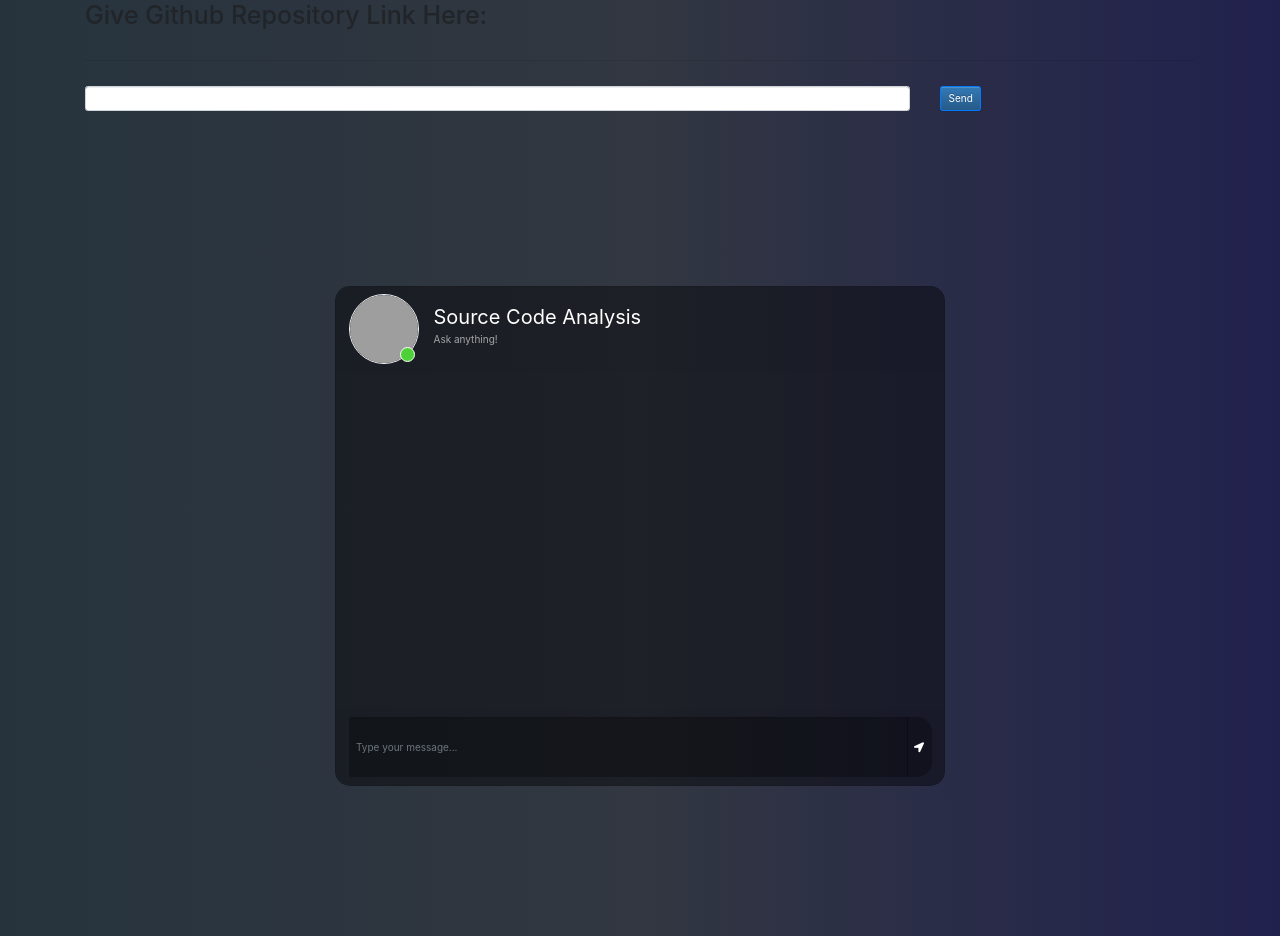
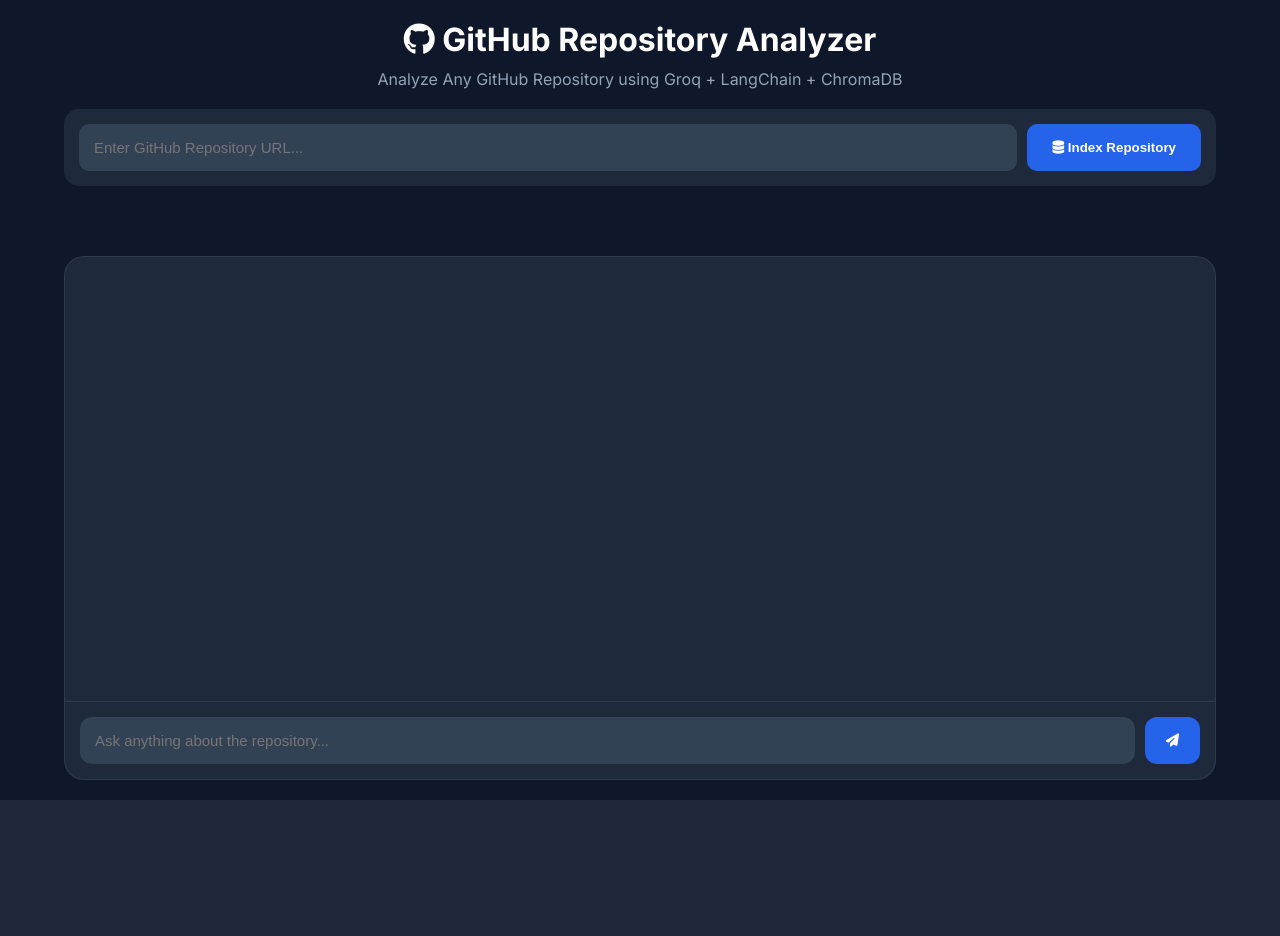
Before and after one commit to AKAK555/Realtime-Source-Code-Analyzer, a Flask app: page / in a window 1280 px wide. After the commit the page ends 800 px from the top, so only its background shows below. Run offline with Flask 3, Linux system fonts and the light colour scheme; some libraries are stand-ins or nearby versions; grey boxes are pictures that could not be loaded.

Commit message:
codebase updated

```diff
--- /dev/null
+++ b/static/app.js
@@ -0,0 +1,100 @@
+$(document).ready(function(){
+
+    $("#indexRepo").click(function(){
+
+        let repoUrl = $("#repo-url").val();
+
+        if(repoUrl.trim() === "")
+            return;
+
+        $("#repo-status")
+            .html(
+                "<span class='loading'>Indexing repository...</span>"
+            );
+
+        $.ajax({
+
+            type:"POST",
+
+            url:"/chatbot",
+
+            data:{
+                question:repoUrl
+            },
+
+            success:function(result){
+
+                $("#repo-status")
+                    .html(
+                        "<span class='success'>✓ Repository indexed successfully</span>"
+                    );
+
+            },
+
+            error:function(){
+
+                $("#repo-status")
+                    .html(
+                        "<span class='error'>Failed to index repository</span>"
+                    );
+            }
+        });
+
+    });
+
+    $("#chat-form").submit(function(e){
+
+        e.preventDefault();
+
+        let message = $("#message").val();
+
+        if(message.trim()==="")
+            return;
+
+        $("#chat-window").append(
+
+            `
+            <div class="message user">
+                ${message}
+            </div>
+            `
+        );
+
+        $("#message").val("");
+
+        $("#chat-window")
+            .scrollTop(
+                $("#chat-window")[0].scrollHeight
+            );
+
+        $.ajax({
+
+            type:"POST",
+
+            url:"/get",
+
+            data:{
+                msg:message
+            },
+
+            success:function(response){
+
+                $("#chat-window").append(
+
+                    `
+                    <div class="message bot">
+                        ${response}
+                    </div>
+                    `
+                );
+
+                $("#chat-window")
+                    .scrollTop(
+                        $("#chat-window")[0].scrollHeight
+                    );
+            }
+        });
+
+    });
+
+});
--- a/static/style.css
+++ b/static/style.css
@@ -1,223 +1,238 @@
-body,html{
-	height: 100%;
-	margin: 0;
-	background: rgb(44, 47, 59);
-    background: -webkit-linear-gradient(to right, rgb(40, 59, 34), rgb(54, 60, 70), rgb(32, 32, 43));
-	background: linear-gradient(to right, rgb(38, 51, 61), rgb(50, 55, 65), rgb(33, 33, 78));
+*{
+    margin:0;
+    padding:0;
+    box-sizing:border-box;
 }
 
-.chat{
-	margin-top: auto;
-	margin-bottom: auto;
+body{
+
+    background:#0f172a;
+
+    color:white;
+
+    font-family:'Inter',sans-serif;
+
+    height:100vh;
+
+    display:flex;
+
+    justify-content:center;
+
+    align-items:center;
 }
-.card{
-	height: 500px;
-	border-radius: 15px !important;
-	background-color: rgba(0,0,0,0.4) !important;
+
+.app-container{
+
+    width:90%;
+
+    max-width:1200px;
+
+    height:95vh;
+
+    display:flex;
+
+    flex-direction:column;
+
+    gap:20px;
 }
-.contacts_body{
-	padding:  0.75rem 0 !important;
-	overflow-y: auto;
-	white-space: nowrap;
+
+.header{
+
+    text-align:center;
 }
-.msg_card_body{
-	overflow-y: auto;
+
+.header h1{
+
+    font-size:2rem;
+
+    margin-bottom:10px;
 }
-.card-header{
-	border-radius: 15px 15px 0 0 !important;
-	border-bottom: 0 !important;
+
+.header p{
+
+    color:#94a3b8;
 }
-.card-footer{
-    border-radius: 0 0 15px 15px !important;
-	border-top: 0 !important;
+
+.repo-card{
+
+    display:flex;
+
+    gap:10px;
+
+    background:#1e293b;
+
+    padding:15px;
+
+    border-radius:15px;
 }
-.container{
-	align-content: center;
+
+.repo-card input{
+
+    flex:1;
+
+    padding:15px;
+
+    border:none;
+
+    border-radius:10px;
+
+    background:#334155;
+
+    color:white;
+
+    font-size:15px;
 }
-.search{
-	border-radius: 15px 0 0 15px !important;
-	background-color: rgba(0,0,0,0.3) !important;
-	border:0 !important;
-	color:white !important;
+
+.repo-card button{
+
+    background:#2563eb;
+
+    color:white;
+
+    border:none;
+
+    padding:15px 25px;
+
+    border-radius:10px;
+
+    cursor:pointer;
+
+    font-weight:600;
 }
-.search:focus{
-    box-shadow:none !important;
-    outline:0px !important;
+
+.repo-card button:hover{
+
+    background:#1d4ed8;
 }
-.type_msg{
-	background-color: rgba(0,0,0,0.3) !important;
-	border:0 !important;
-	color:white !important;
-	height: 60px !important;
-	overflow-y: auto;
+
+#repo-status{
+
+    min-height:30px;
+
+    font-weight:600;
 }
-	.type_msg:focus{
-	box-shadow:none !important;
-    outline:0px !important;
+
+.success{
+
+    color:#22c55e;
 }
-.attach_btn{
-	border-radius: 15px 0 0 15px !important;
-	background-color: rgba(0,0,0,0.3) !important;
-	border:0 !important;
-	color: white !important;
-	cursor: pointer;
+
+.error{
+
+    color:#ef4444;
 }
-.send_btn{
-	border-radius: 0 15px 15px 0 !important;
-	background-color: rgba(0,0,0,0.3) !important;
-	border:0 !important;
-	color: white !important;
-	cursor: pointer;
+
+.chat-card{
+
+    flex:1;
+
+    display:flex;
+
+    flex-direction:column;
+
+    background:#1e293b;
+
+    border-radius:20px;
+
+    overflow:hidden;
+
+    border:1px solid rgba(255,255,255,.08);
 }
-.search_btn{
-	border-radius: 0 15px 15px 0 !important;
-	background-color: rgba(0,0,0,0.3) !important;
-	border:0 !important;
-	color: white !important;
-	cursor: pointer;
+
+#chat-window{
+
+    flex:1;
+
+    padding:20px;
+
+    overflow-y:auto;
+
+    display:flex;
+
+    flex-direction:column;
+
+    gap:15px;
 }
-.contacts{
-	list-style: none;
-	padding: 0;
+
+.message{
+
+    max-width:80%;
+
+    padding:15px;
+
+    border-radius:18px;
+
+    line-height:1.6;
 }
-.contacts li{
-	width: 100% !important;
-	padding: 5px 10px;
-	margin-bottom: 15px !important;
+
+.user{
+
+    align-self:flex-end;
+
+    background:#2563eb;
 }
-.active{
-	background-color: rgba(0,0,0,0.3);
+
+.bot{
+
+    align-self:flex-start;
+
+    background:#334155;
 }
-.user_img{
-	height: 70px;
-	width: 70px;
-	border:1.5px solid #f5f6fa;
 
+#chat-form{
+
+    display:flex;
+
+    padding:15px;
+
+    border-top:1px solid rgba(255,255,255,.08);
 }
-.user_img_msg{
-	height: 40px;
-	width: 40px;
-	border:1.5px solid #f5f6fa;
 
+#message{
+
+    flex:1;
+
+    padding:15px;
+
+    border:none;
+
+    border-radius:12px;
+
+    background:#334155;
+
+    color:white;
+
+    font-size:15px;
 }
-.img_cont{
-	position: relative;
-	height: 70px;
-	width: 70px;
+
+#message:focus{
+
+    outline:none;
 }
-.img_cont_msg{
-	height: 40px;
-	width: 40px;
+
+#chat-form button{
+
+    margin-left:10px;
+
+    width:55px;
+
+    border:none;
+
+    border-radius:12px;
+
+    background:#2563eb;
+
+    color:white;
+
+    cursor:pointer;
 }
-.online_icon{
-	position: absolute;
-	height: 15px;
-	width:15px;
-	background-color: #4cd137;
-	border-radius: 50%;
-	bottom: 0.2em;
-	right: 0.4em;
-	border:1.5px solid white;
+
+#chat-form button:hover{
+
+    background:#1d4ed8;
 }
-.offline{
-	background-color: #c23616 !important;
+
+.loading{
+
+    color:#facc15;
 }
-.user_info{
-	margin-top: auto;
-	margin-bottom: auto;
-	margin-left: 15px;
-}
-.user_info span{
-	font-size: 20px;
-	color: white;
-}
-.user_info p{
-	font-size: 10px;
-	color: rgba(255,255,255,0.6);
-}
-.video_cam{
-	margin-left: 50px;
-	margin-top: 5px;
-}
-.video_cam span{
-	color: white;
-	font-size: 20px;
-	cursor: pointer;
-	margin-right: 20px;
-}
-.msg_cotainer{
-	margin-top: auto;
-	margin-bottom: auto;
-	margin-left: 10px;
-	border-radius: 25px;
-	background-color: rgb(82, 172, 255);
-	padding: 10px;
-	position: relative;
-}
-.msg_cotainer_send{
-	margin-top: auto;
-	margin-bottom: auto;
-	margin-right: 10px;
-	border-radius: 25px;
-	background-color: #58cc71;
-	padding: 10px;
-	position: relative;
-}
-.msg_time{
-	position: absolute;
-	left: 0;
-	bottom: -15px;
-	color: rgba(255,255,255,0.5);
-	font-size: 10px;
-}
-.msg_time_send{
-	position: absolute;
-	right:0;
-	bottom: -15px;
-	color: rgba(255,255,255,0.5);
-	font-size: 10px;
-}
-.msg_head{
-	position: relative;
-}
-#action_menu_btn{
-	position: absolute;
-	right: 10px;
-	top: 10px;
-	color: white;
-	cursor: pointer;
-	font-size: 20px;
-}
-.action_menu{
-	z-index: 1;
-	position: absolute;
-	padding: 15px 0;
-	background-color: rgba(0,0,0,0.5);
-	color: white;
-	border-radius: 15px;
-	top: 30px;
-	right: 15px;
-	display: none;
-}
-.action_menu ul{
-	list-style: none;
-	padding: 0;
-	margin: 0;
-}
-.action_menu ul li{
-	width: 100%;
-	padding: 10px 15px;
-	margin-bottom: 5px;
-}
-.action_menu ul li i{
-	padding-right: 10px;
-}
-.action_menu ul li:hover{
-	cursor: pointer;
-	background-color: rgba(0,0,0,0.2);
-}
-@media(max-width: 576px){
-	.contacts_card{
-	margin-bottom: 15px !important;
-}
-}
--- a/templates/index.html
+++ b/templates/index.html
@@ -1,169 +1,88 @@
 <!DOCTYPE html>
-<html lang="en" dir="ltr">
-  <head>
-    <meta charset="utf-8">
+<html lang="en">
+<head>
 
-    <meta charset="utf-8">
-    <meta http-equiv="x-ua-compatible" content="ie=edge">
-    <meta name="description" content="">
-    <meta name="viewport" content="width=device-width, initial-scale=1">
+    <meta charset="UTF-8">
+    <meta name="viewport" content="width=device-width, initial-scale=1.0">
 
-    <title>Source Code</title>
+    <title>GitHub Repository Analyzer</title>
 
-    <link rel="stylesheet" href="https://maxcdn.bootstrapcdn.com/bootstrap/3.3.7/css/bootstrap.min.css" integrity="sha384-BVYiiSIFeK1dGmJRAkycuHAHRg32OmUcww7on3RYdg4Va+PmSTsz/K68vbdEjh4u" crossorigin="anonymous">
-    <link rel="stylesheet" href="https://maxcdn.bootstrapcdn.com/bootstrap/3.3.7/css/bootstrap-theme.min.css" integrity="sha384-rHyoN1iRsVXV4nD0JutlnGaslCJuC7uwjduW9SVrLvRYooPp2bWYgmgJQIXwl/Sp" crossorigin="anonymous">
+    <link href="https://fonts.googleapis.com/css2?family=Inter:wght@300;400;500;600;700&display=swap" rel="stylesheet">
 
-  </head>
-  <body style="background-color:pink;">
-    <div class="container">
-      <h1>Give Github Repository Link Here:</h1>
-      <br>
-      <hr>
-      <br>
+    <link rel="stylesheet"
+          href="https://cdnjs.cloudflare.com/ajax/libs/font-awesome/6.5.1/css/all.min.css">
 
-        <div class="row">
-          <div class="col-lg-9">
-            <input class="form-control" type="text" name="question" id="question">
+    <link rel="stylesheet"
+          href="{{ url_for('static', filename='style.css') }}">
 
-          </div>
-          <div class="col-lg-3">
-            <!-- <button class="btn btn-primary btn-block" id="submit-button">Send</button> -->
-            <button type="button" class="btn btn-primary" id="submit-button">Send</button>
-          </div>
-        </div>
-        <br>
-        <div class="row">
-          <div class="col">
-            <p id="response"></p>
-          </div>
-        </div>
+</head>
+
+<body>
+
+<div class="app-container">
+
+    <div class="header">
+
+        <h1>
+            <i class="fa-brands fa-github"></i>
+            GitHub Repository Analyzer
+        </h1>
+
+        <p>
+            Analyze Any GitHub Repository using
+            Groq + LangChain + ChromaDB
+        </p>
 
     </div>
 
-    <script src="/static/jquery.min.js" ></script>
+    <div class="repo-card">
 
-    <script src="https://maxcdn.bootstrapcdn.com/bootstrap/3.3.7/js/bootstrap.min.js" integrity="sha384-Tc5IQib027qvyjSMfHjOMaLkfuWVxZxUPnCJA7l2mCWNIpG9mGCD8wGNIcPD7Txa" crossorigin="anonymous"></script>
+        <input
+                type="text"
+                id="repo-url"
+                placeholder="Enter GitHub Repository URL..."
+        >
 
+        <button id="indexRepo">
 
-    <script>
+            <i class="fa-solid fa-database"></i>
 
+            Index Repository
 
-      jQuery(document).ready(function() {
+        </button>
 
-        $("#submit-button").click(function(e) {
-          e.preventDefault();
+    </div>
 
+    <div id="repo-status"></div>
 
-          $.ajax({
-              type: "POST",
-              url: "/chatbot",
-              data: {
-                  question: $("#question").val()
-              },
-              success: function(result) {
-                $("#response").append("<br>Me: "+$("#question").val()+ "<br> response: "+result.response);
-                $("#question").val("")
-              },
-              error: function(result) {
-                  alert('error');
-              }
-          });
+    <div class="chat-card">
 
+        <div id="chat-window"></div>
 
+        <form id="chat-form">
 
-        });
+            <input
+                    type="text"
+                    id="message"
+                    placeholder="Ask anything about the repository..."
+                    autocomplete="off"
+            >
 
-      });
+            <button type="submit">
 
+                <i class="fa-solid fa-paper-plane"></i>
 
-    </script>
+            </button>
 
-  </body>
+        </form>
+
+    </div>
+
+</div>
+
+<script src="{{ url_for('static', filename='jquery.min.js') }}"></script>
+
+<script src="{{ url_for('static', filename='app.js') }}"></script>
+
+</body>
 </html>
-
-
-
-
-
-
-
-<link href="//maxcdn.bootstrapcdn.com/bootstrap/4.1.1/css/bootstrap.min.css" rel="stylesheet" id="bootstrap-css">
-<script src="//maxcdn.bootstrapcdn.com/bootstrap/4.1.1/js/bootstrap.min.js"></script>
-<script src="//cdnjs.cloudflare.com/ajax/libs/jquery/3.2.1/jquery.min.js"></script>
-
-<!DOCTYPE html>
-<html>
-	<head>
-		<link rel="stylesheet" href="https://stackpath.bootstrapcdn.com/bootstrap/4.1.3/css/bootstrap.min.css" integrity="sha384-MCw98/SFnGE8fJT3GXwEOngsV7Zt27NXFoaoApmYm81iuXoPkFOJwJ8ERdknLPMO" crossorigin="anonymous">
-		<link rel="stylesheet" href="https://use.fontawesome.com/releases/v5.5.0/css/all.css" integrity="sha384-B4dIYHKNBt8Bc12p+WXckhzcICo0wtJAoU8YZTY5qE0Id1GSseTk6S+L3BlXeVIU" crossorigin="anonymous">
-		<script src="https://ajax.googleapis.com/ajax/libs/jquery/3.3.1/jquery.min.js"></script>
-		<link rel="stylesheet" type="text/css" href="{{ url_for('static', filename='style.css')}}"/>
-	</head>
-
-
-	<body>
-		<div class="container-fluid h-100">
-			<div class="row justify-content-center h-100">
-				<div class="col-md-8 col-xl-6 chat">
-					<div class="card">
-						<div class="card-header msg_head">
-							<div class="d-flex bd-highlight">
-								<div class="img_cont">
-									<!-- <img src="https://i.ibb.co/fSNP7Rz/icons8-chatgpt-512.png" class="rounded-circle user_img"> -->
-									<img src="https://p7.hiclipart.com/preview/1010/961/279/computer-icons-source-code-html-coding.jpg" class="rounded-circle user_img">
-									<span class="online_icon"></span>
-								</div>
-								<div class="user_info">
-									<span>Source Code Analysis</span>
-									<p>Ask anything!</p>
-								</div>
-							</div>
-						</div>
-						<div id="messageFormeight" class="card-body msg_card_body">
-
-
-						</div>
-						<div class="card-footer">
-							<form id="messageArea" class="input-group">
-                                <input type="text" id="text" name="msg" placeholder="Type your message..." autocomplete="off" class="form-control type_msg" required/>
-								<div class="input-group-append">
-									<button type="submit" id="send" class="input-group-text send_btn"><i class="fas fa-location-arrow"></i></button>
-								</div>
-							</form>
-						</div>
-					</div>
-				</div>
-			</div>
-		</div>
-
-		<script>
-			$(document).ready(function() {
-				$("#messageArea").on("submit", function(event) {
-					const date = new Date();
-					const hour = date.getHours();
-					const minute = date.getMinutes();
-					const str_time = hour+":"+minute;
-					var rawText = $("#text").val();
-
-					var userHtml = '<div class="d-flex justify-content-end mb-4"><div class="msg_cotainer_send">' + rawText + '<span class="msg_time_send">'+ str_time + '</span></div><div class="img_cont_msg"><img src="https://i.ibb.co/d5b84Xw/Untitled-design.png" class="rounded-circle user_img_msg"></div></div>';
-
-					$("#text").val("");
-					$("#messageFormeight").append(userHtml);
-
-					$.ajax({
-						data: {
-							msg: rawText,
-						},
-						type: "POST",
-						url: "/get",
-					}).done(function(data) {
-						var botHtml = '<div class="d-flex justify-content-start mb-4"><div class="img_cont_msg"><img src="https://p7.hiclipart.com/preview/1010/961/279/computer-icons-source-code-html-coding.jpg" class="rounded-circle user_img_msg"></div><div class="msg_cotainer">' + data + '<span class="msg_time">' + str_time + '</span></div></div>';
-						$("#messageFormeight").append($.parseHTML(botHtml));
-					});
-					event.preventDefault();
-				});
-			});
-		</script>
-
-    </body>
-</html>
```
Also changed, not shown: 5 other files.
